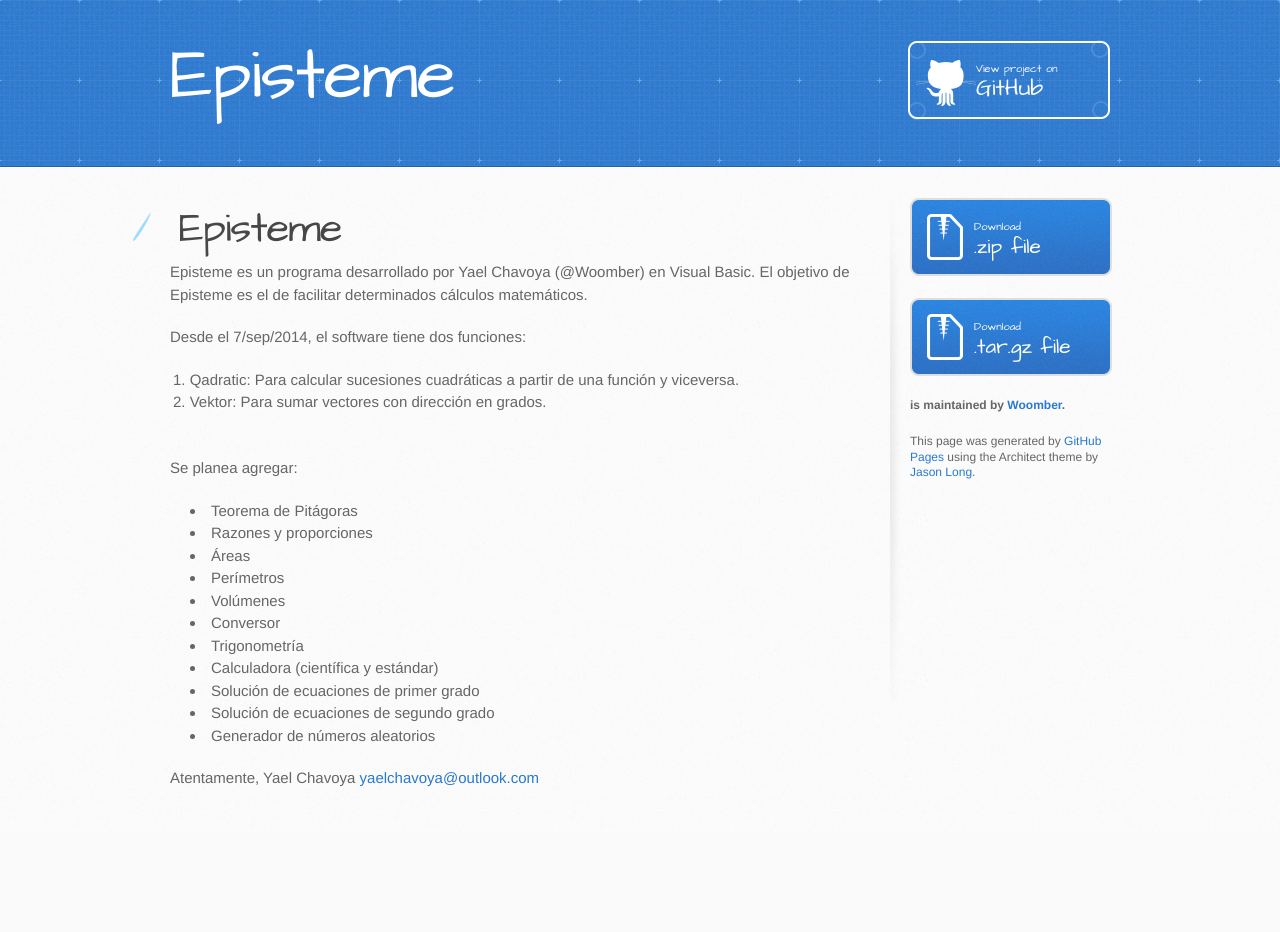
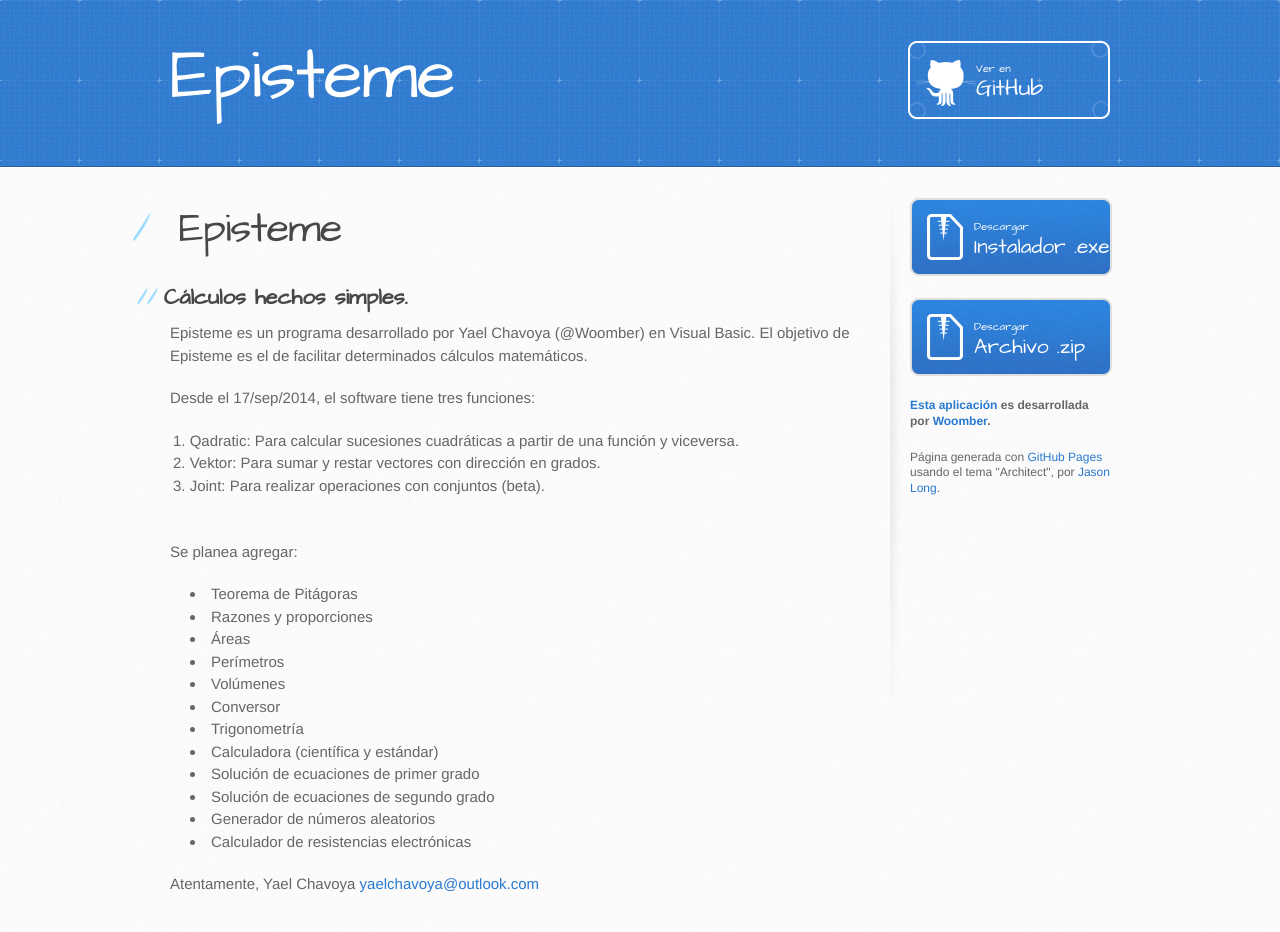
Before and after one commit to Woomber/Episteme, a plain HTML site: page index.html in a window 1280 px wide. Before the commit the page ends 832 px from the top, so only its background shows below. Drawn offline with Linux system fonts and the light colour scheme.

Commit message:
Index traducido y añadido el .exe
:D

```diff
--- a/index.html
+++ b/index.html
@@ -21,7 +21,7 @@
       <div class="inner">
         <h1>Episteme</h1>
         <h2></h2>
-        <a href="https://github.com/Woomber/Episteme" class="button"><small>View project on</small>GitHub</a>
+        <a href="https://github.com/Woomber/Episteme" class="button"><small>Ver en </small>GitHub</a>
       </div>
     </header>
 
@@ -30,11 +30,14 @@
         <section id="main-content">
           <h1>
 <a name="episteme" class="anchor" href="#episteme"><span class="octicon octicon-link"></span></a>Episteme</h1>
+<p><h2>Cálculos hechos simples.</h2>
 <p>Episteme es un programa desarrollado por Yael Chavoya (@Woomber) en Visual Basic. El objetivo de Episteme es el de facilitar determinados cálculos matemáticos.
 
-<p>Desde el 7/sep/2014, el software tiene dos funciones:
+<p>Desde el 17/sep/2014, el software tiene tres funciones:
  <ol><li>Qadratic: Para calcular sucesiones cuadráticas a partir de una función y viceversa.
- <li>Vektor: Para sumar vectores con dirección en grados.</ol>
+ <li>Vektor: Para sumar y restar vectores con dirección en grados.
+   <li>Joint: Para realizar operaciones con conjuntos (beta).
+ </ol>
 <hr>
 <p>Se planea agregar:
 <ul><li>Teorema de Pitágoras
@@ -47,7 +50,9 @@
  <li>Calculadora (científica y estándar)
  <li>Solución de ecuaciones de primer grado
  <li>Solución de ecuaciones de segundo grado
- <li>Generador de números aleatorios</ul>
+ <li>Generador de números aleatorios
+ <li>Calculador de resistencias electrónicas
+ </ul>
 
 <p>Atentamente,
 Yael Chavoya
@@ -55,18 +60,18 @@ Yael Chavoya
         </section>
 
         <aside id="sidebar">
+          <a href="https://github.com/Woomber/Episteme/raw/master/installer/setup.exe" class="button">
+            <small>Descargar</small>
+            Instalador .exe
+          </a>
           <a href="https://github.com/Woomber/Episteme/zipball/master" class="button">
-            <small>Download</small>
-            .zip file
-          </a>
-          <a href="https://github.com/Woomber/Episteme/tarball/master" class="button">
-            <small>Download</small>
-            .tar.gz file
+            <small>Descargar</small>
+            Archivo .zip
           </a>
 
-          <p class="repo-owner"><a href="https://github.com/Woomber/Episteme"></a> is maintained by <a href="https://github.com/Woomber">Woomber</a>.</p>
+          <p class="repo-owner"><a href="https://github.com/Woomber/Episteme">Esta aplicación</a> es desarrollada por <a href="https://github.com/Woomber">Woomber</a>.</p>
 
-          <p>This page was generated by <a href="https://pages.github.com">GitHub Pages</a> using the Architect theme by <a href="https://twitter.com/jasonlong">Jason Long</a>.</p>
+          <p>Página generada con <a href="https://pages.github.com">GitHub Pages</a> usando el tema "Architect", por <a href="https://twitter.com/jasonlong">Jason Long</a>.</p>
         </aside>
       </div>
     </div>
```
